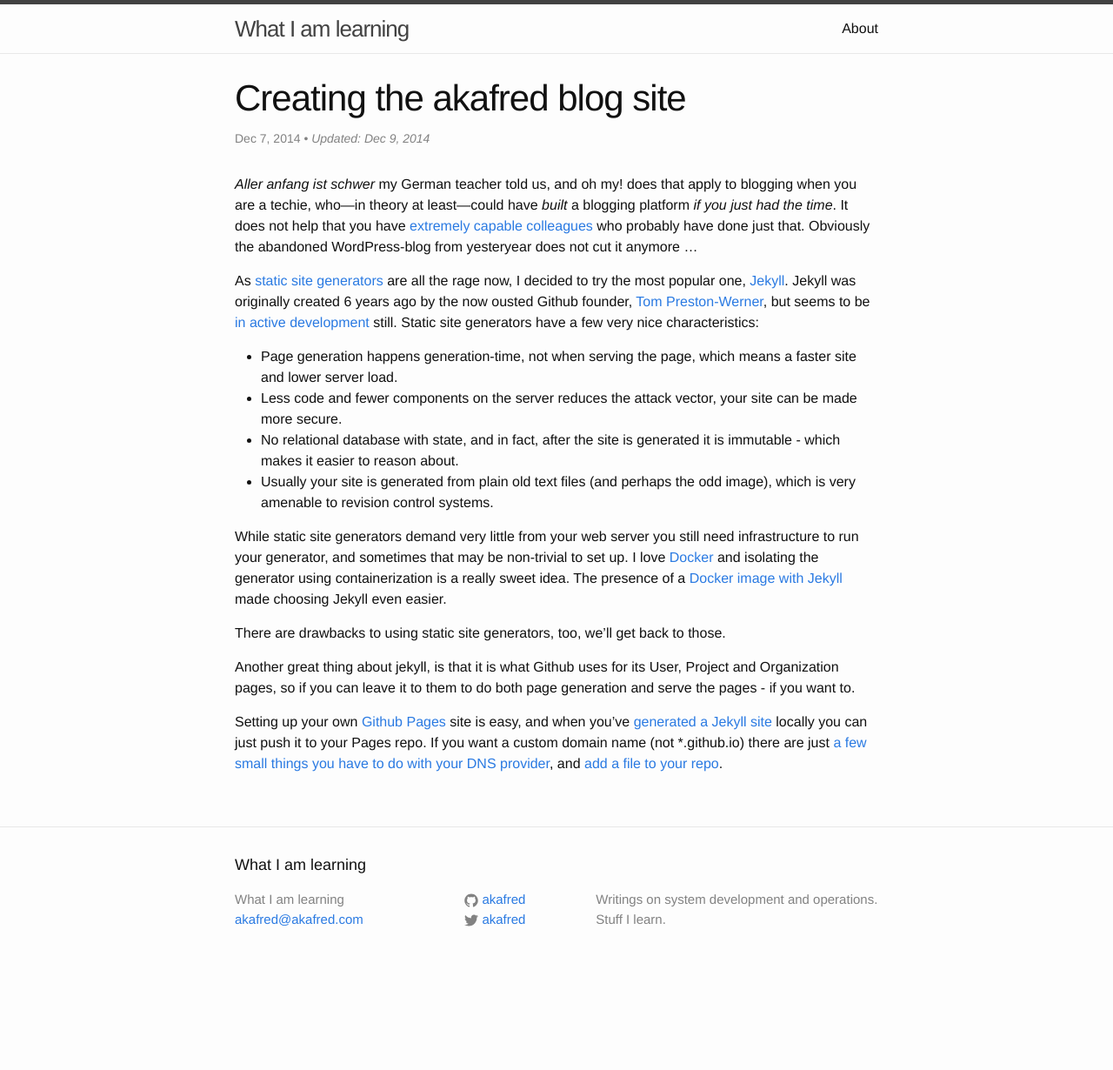
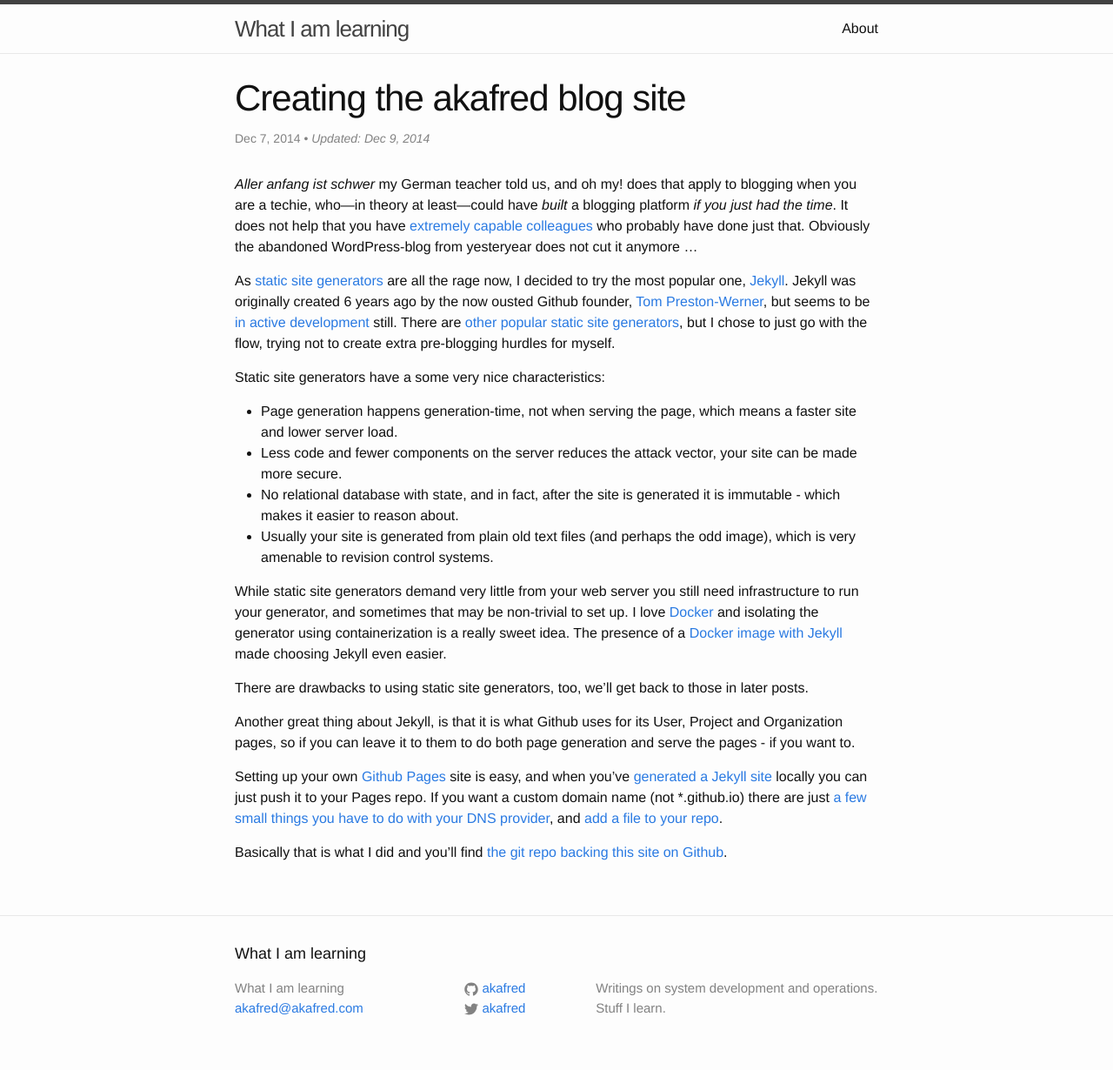
Before and after one commit to camillesalvador/akafred.github.io, a Jekyll site: the page built from _posts/2014-12-07-creating-the-akafred-site.markdown, in a window 1280 px wide. Shown: the whole page at 87% size. Built offline with Jekyll 4.4.1, drawn with Linux system fonts in a browser that asks for light colours; before the commit the page ends 1128 px from its top, so only the background shows below that.

Commit message:
Add comment on other popular static site generators.

```diff
--- a/_posts/2014-12-07-creating-the-akafred-site.markdown
+++ b/_posts/2014-12-07-creating-the-akafred-site.markdown
@@ -2,12 +2,14 @@
 layout: post
 title:  "Creating the akafred blog site"
 date:   2014-12-07 12:00:00
-update: 2014-12-09 09:00:00
+update: 2014-12-09 10:10:00
 categories: static-site-generation jekyll docker
 ---
 _Aller anfang ist schwer_ my German teacher told us, and oh my! does that apply to blogging when you are a techie, who—in theory at least—could have *built* a blogging platform _if you just had the time_. It does not help that you have [extremely capable colleagues][kodemaker] who probably have done just that. Obviously the abandoned WordPress-blog from yesteryear does not cut it anymore ...
 
-As [static site generators][ssg] are all the rage now, I decided to try the most popular one, [Jekyll][jekyll]. Jekyll was originally created 6 years ago by the now ousted Github founder, [Tom Preston-Werner][tpw], but seems to be [in active development][jekyll-stats] still. Static site generators have a few very nice characteristics:
+As [static site generators][ssg] are all the rage now, I decided to try the most popular one, [Jekyll][jekyll]. Jekyll was originally created 6 years ago by the now ousted Github founder, [Tom Preston-Werner][tpw], but seems to be [in active development][jekyll-stats] still. There are [other popular static site generators][6-static-blog-generators-arent-jekyll], but I chose to just go with the flow, trying not to create extra pre-blogging hurdles for myself.
+
+Static site generators have a some very nice characteristics:
 
 * Page generation happens generation-time, not when serving the page, which means a faster site and lower server load.
 * Less code and fewer components on the server reduces the attack vector, your site can be made more secure.
@@ -16,11 +18,13 @@ As [static site generators][ssg] are all the rage now, I decided to try the most
 
 While static site generators demand very little from your web server you still need infrastructure to run your generator, and sometimes that may be non-trivial to set up. I love [Docker][docker] and isolating the generator using containerization is a really sweet idea. The presence of a [Docker image with Jekyll][grahamc_jekyll] made choosing Jekyll even easier.
 
-There are drawbacks to using static site generators, too, we'll get back to those.
+There are drawbacks to using static site generators, too, we'll get back to those in later posts.
 
-Another great thing about jekyll, is that it is what Github uses for its User, Project and Organization pages, so if you can leave it to them to do both page generation and serve the pages - if you want to.
+Another great thing about Jekyll, is that it is what Github uses for its User, Project and Organization pages, so if you can leave it to them to do both page generation and serve the pages - if you want to.
 
 Setting up your own [Github Pages][pages] site is easy, and when you've [generated a Jekyll site][jekyll] locally you can just push it to your Pages repo. If you want a custom domain name (not *.github.io) there are just [a few small things you have to do with your DNS provider][CNAME-record], and [add a file to your repo][CNAME-file].
+
+Basically that is what I did and you'll find [the git repo backing this site on Github][akafred-github-io].
 
 [kodemaker]: http://www.kodemaker.no/
 [ssg]:    https://staticsitegenerators.net/
@@ -32,3 +36,5 @@ Setting up your own [Github Pages][pages] site is easy, and when you've [generat
 [pages]: https://pages.github.com/
 [CNAME-file]: https://help.github.com/articles/adding-a-cname-file-to-your-repository/
 [CNAME-record]: https://help.github.com/articles/tips-for-configuring-a-cname-record-with-your-dns-provider/
+[6-static-blog-generators-arent-jekyll]: http://www.sitepoint.com/6-static-blog-generators-arent-jekyll/
+[akafred-github-io]: http://github.com/akafred/akafred.github.io
```
